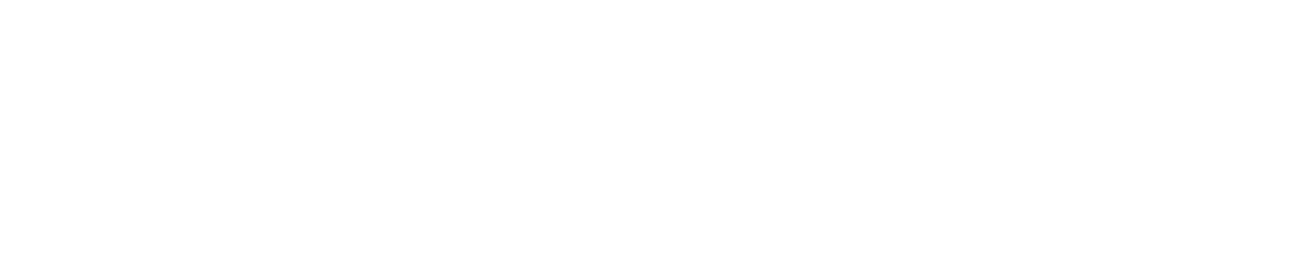
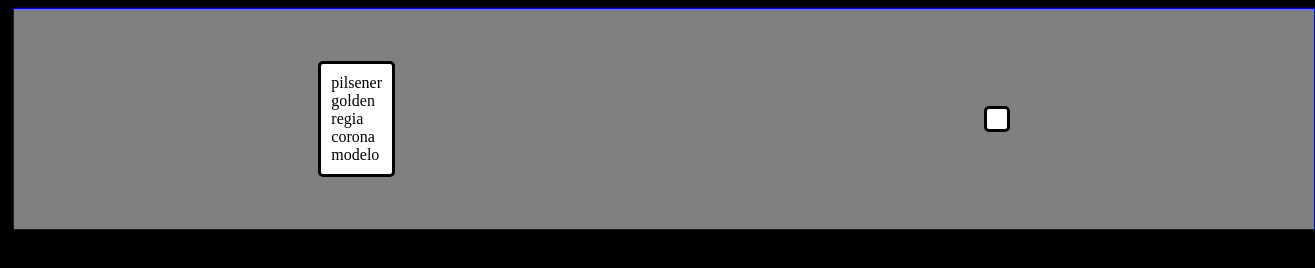
Before and after one commit to cordovacarlos22/learning-array---objests-js-for-beginners-course, a plain HTML site: page arrays/index.html in a window 1280 px wide. Shown: the whole page, 1315 px wide, since content can reach past the window. Drawn offline with Linux system fonts and the light colour scheme.

Commit message:
add new funtion that  prints beers to the dom

```diff
--- a/arrays/index.html
+++ b/arrays/index.html
@@ -3,9 +3,16 @@
 <head>
   <meta charset="UTF-8">
   <meta name="viewport" content="width=device-width, initial-scale=1.0">
+  <link rel="stylesheet" href="style.css">
   <title>Arrays methods</title>
 </head>
 <body>
+
+  <div class="content">
+    <div class="array1"></div>
+    <div class="array2"></div>
+  </div>
+
   <script src="./index.js"></script>
 </body>
 </html>
--- a/arrays/index.js
+++ b/arrays/index.js
@@ -27,3 +27,29 @@
 for (let i = numbers.length -1 ; i >= 0; i--) {
   console.log("number index decreasement", numbers[i]);
 }
+
+
+
+// function to show number in a incresement order
+function printArr(arr){
+  // prints each number inside numbers array one by one in a  increasement
+  for (let i = 0; i < arr.length; i++) {
+    console.log("number index increasement", arr[i]);
+
+  };
+};
+// console logs beers names in a incresement order
+printArr(beers);
+
+// this function will print  on the dom
+const showDom = (element,arr)=>{
+  document.querySelector(`.${element}`).innerHTML = ""
+
+  for (let i = 0; i < arr.length; i++) {
+    document.querySelector(`.${element}`).innerHTML +=`
+    <div>${arr[i]}</div>
+    `
+  };
+}
+// prints beers inside array1 class on the dom
+showDom('array1',beers);
--- /dev/null
+++ b/arrays/style.css
@@ -0,0 +1,23 @@
+body{
+  background-color: black;
+}
+
+.content{
+  padding: 10px;
+  display: flex;
+  justify-content: space-evenly;
+  width: 100vw;
+  height: 200px;
+  border: 1px solid blue;
+  background-color: gray;
+  margin: 5px;
+}
+
+.content > div {
+
+  border: 3px solid black;
+  padding: 10px;
+  border-radius: 5px;
+  background-color: white;
+  margin:  auto;
+}
```
